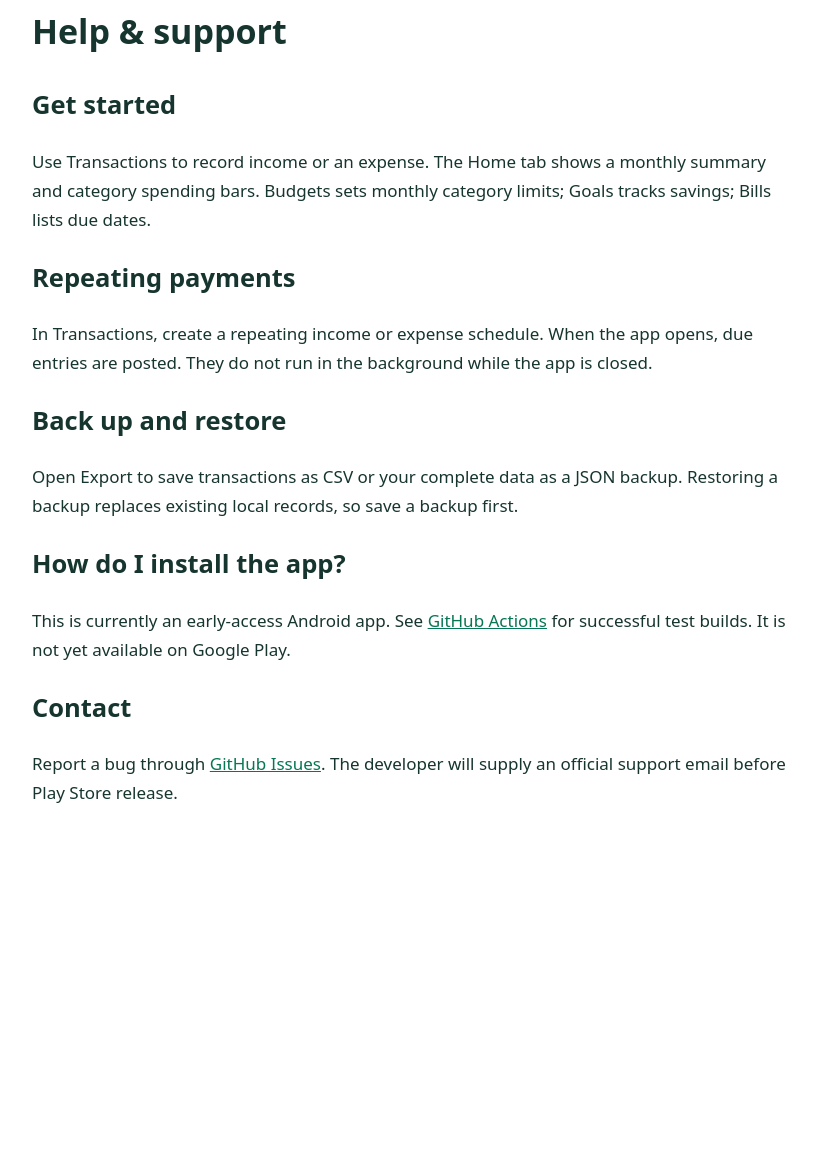
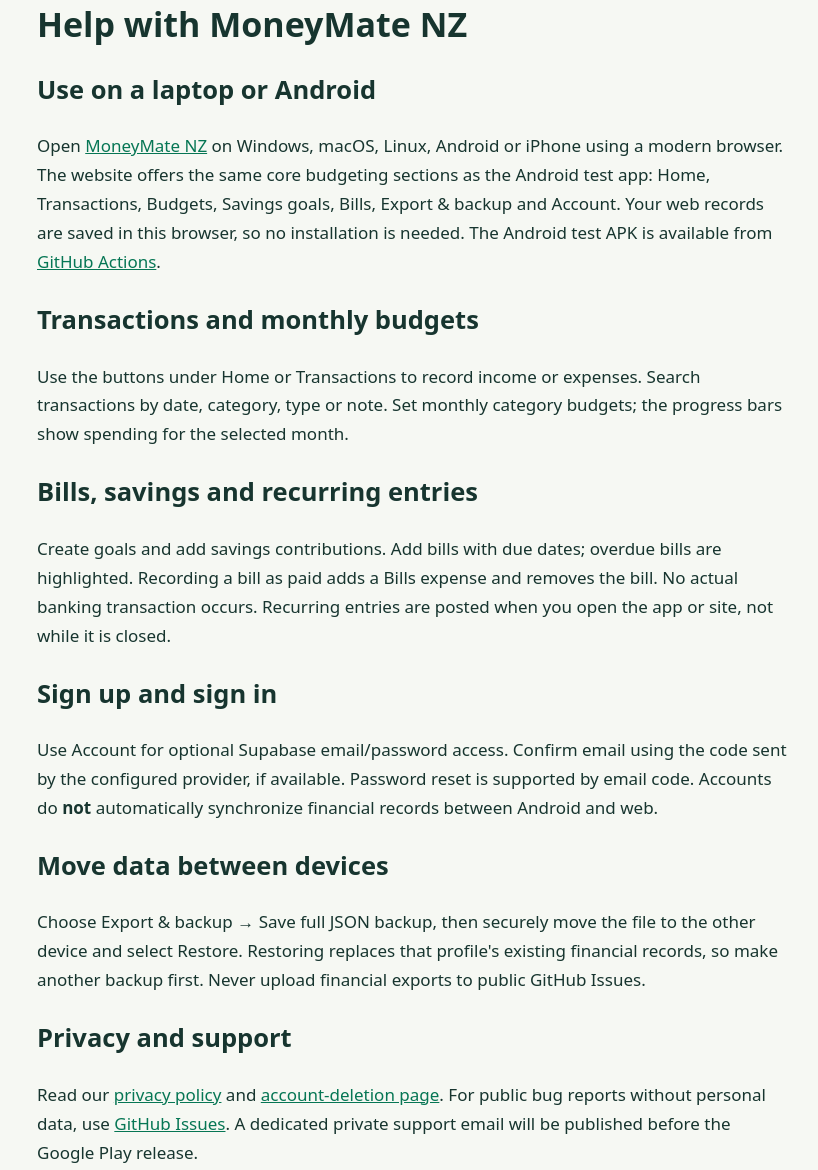
Before and after one commit to FRYMASTERCHEESE/MoneyMate-NZ, a plain HTML site: page docs/help.html in a window 1280 px wide. Shown: the part 89-1259 px from the top of the page, without its empty margins (228-1046 px from the left). Before the commit the page ends 937 px from the top, so only its background shows below. Drawn offline with Linux system fonts and the light colour scheme.

Commit message:
Document web budgeting, data isolation and manual Android transfer accurately

```diff
--- a/docs/help.html
+++ b/docs/help.html
@@ -1 +1,8 @@
-<!doctype html><html lang="en-NZ"><head><meta charset="utf-8"><meta name="viewport" content="width=device-width,initial-scale=1"><title>MoneyMate NZ — Help</title><style>body{font:17px/1.7 system-ui,sans-serif;max-width:760px;margin:40px auto;padding:0 20px;color:#17352f}a{color:#067654}</style></head><body><a href="./">← MoneyMate NZ</a><h1>Help & support</h1><h2>Get started</h2><p>Use Transactions to record income or an expense. The Home tab shows a monthly summary and category spending bars. Budgets sets monthly category limits; Goals tracks savings; Bills lists due dates.</p><h2>Repeating payments</h2><p>In Transactions, create a repeating income or expense schedule. When the app opens, due entries are posted. They do not run in the background while the app is closed.</p><h2>Back up and restore</h2><p>Open Export to save transactions as CSV or your complete data as a JSON backup. Restoring a backup replaces existing local records, so save a backup first.</p><h2>How do I install the app?</h2><p>This is currently an early-access Android app. See <a href="https://github.com/FRYMASTERCHEESE/MoneyMate-NZ/actions">GitHub Actions</a> for successful test builds. It is not yet available on Google Play.</p><h2>Contact</h2><p>Report a bug through <a href="https://github.com/FRYMASTERCHEESE/MoneyMate-NZ/issues">GitHub Issues</a>. The developer will supply an official support email before Play Store release.</p></body></html>
+<!doctype html><html lang="en-NZ"><head><meta charset="utf-8"><meta name="viewport" content="width=device-width,initial-scale=1"><title>Help — MoneyMate NZ</title><link rel="stylesheet" href="./account.css"></head><body><a href="./">← MoneyMate NZ</a><h1>Help with MoneyMate NZ</h1>
+<h2>Use on a laptop or Android</h2><p>Open <a href="./">MoneyMate NZ</a> on Windows, macOS, Linux, Android or iPhone using a modern browser. The website offers the same core budgeting sections as the Android test app: Home, Transactions, Budgets, Savings goals, Bills, Export & backup and Account. Your web records are saved in this browser, so no installation is needed. The Android test APK is available from <a href="https://github.com/FRYMASTERCHEESE/MoneyMate-NZ/actions">GitHub Actions</a>.</p>
+<h2>Transactions and monthly budgets</h2><p>Use the buttons under Home or Transactions to record income or expenses. Search transactions by date, category, type or note. Set monthly category budgets; the progress bars show spending for the selected month.</p>
+<h2>Bills, savings and recurring entries</h2><p>Create goals and add savings contributions. Add bills with due dates; overdue bills are highlighted. Recording a bill as paid adds a Bills expense and removes the bill. No actual banking transaction occurs. Recurring entries are posted when you open the app or site, not while it is closed.</p>
+<h2>Sign up and sign in</h2><p>Use Account for optional Supabase email/password access. Confirm email using the code sent by the configured provider, if available. Password reset is supported by email code. Accounts do <strong>not</strong> automatically synchronize financial records between Android and web.</p>
+<h2>Move data between devices</h2><p>Choose Export & backup → Save full JSON backup, then securely move the file to the other device and select Restore. Restoring replaces that profile's existing financial records, so make another backup first. Never upload financial exports to public GitHub Issues.</p>
+<h2>Privacy and support</h2><p>Read our <a href="./privacy.html">privacy policy</a> and <a href="./delete-account.html">account-deletion page</a>. For public bug reports without personal data, use <a href="https://github.com/FRYMASTERCHEESE/MoneyMate-NZ/issues">GitHub Issues</a>. A dedicated private support email will be published before the Google Play release.</p>
+</body></html>
```
